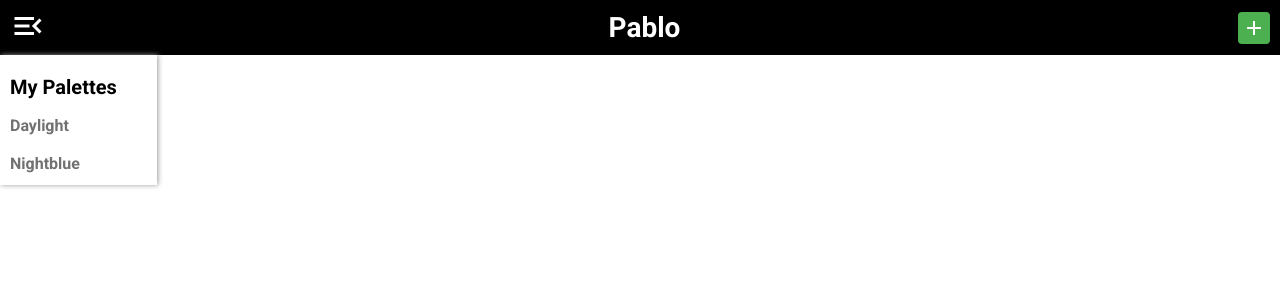
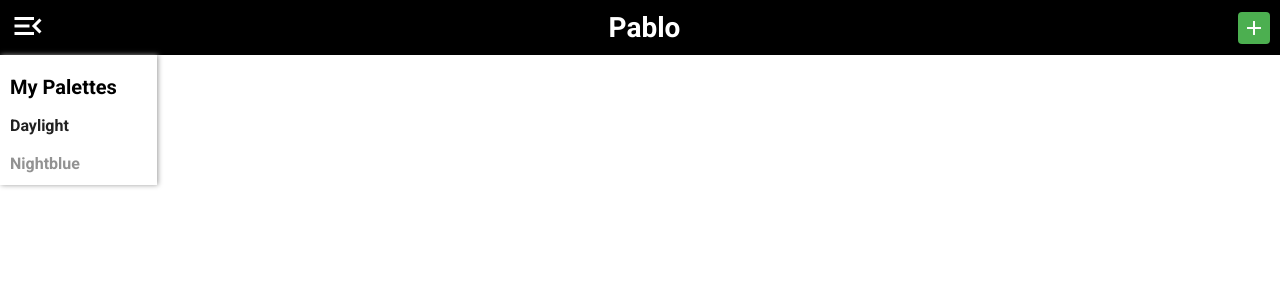
Before and after one commit to ajsaraujo/pablo, an Angular app: page / in a window 1280 px wide. Shown: the top 300 px of the page. Built offline with nearby package versions, Linux system fonts and the light colour scheme.

Commit message:
Change active palette

```diff
--- a/src/app/components/sidebar/sidebar/sidebar.component.css
+++ b/src/app/components/sidebar/sidebar/sidebar.component.css
@@ -14,11 +14,15 @@
   margin-bottom: 5px;
   cursor: pointer;
   font-weight: bold;
-  color: #717171;
+  color: #929292;
 }
 
 li:hover {
   color: #4caf50;
+}
+
+.active {
+  color: #212121;
 }
 
 .container {
--- a/src/app/components/sidebar/sidebar/sidebar.component.html
+++ b/src/app/components/sidebar/sidebar/sidebar.component.html
@@ -1,7 +1,7 @@
 <div class="container" *ngIf="sidebarService.isVisible" [@slide]>
   <h1>My Palettes</h1>
   <ul>
-    <li *ngFor="let palette of paletteService.palettes">
+    <li *ngFor="let palette of paletteService.palettes" [class]="getListItemClass(palette)" (click)="changeActivePalette(palette)">
       {{ palette.name }}
     </li>
   </ul>
--- a/src/app/components/sidebar/sidebar/sidebar.component.ts
+++ b/src/app/components/sidebar/sidebar/sidebar.component.ts
@@ -2,6 +2,7 @@
 import { animate, style, transition, trigger } from '@angular/animations';
 import { PaletteService } from 'src/app/services/palette.service';
 import { SidebarService } from 'src/app/services/sidebar.service';
+import { Palette } from 'src/app/models/palette';
 
 @Component({
   selector: 'app-sidebar',
@@ -24,4 +25,16 @@
     public paletteService: PaletteService,
     public sidebarService: SidebarService
   ) {}
+
+  changeActivePalette(palette: Palette) {
+    this.paletteService.activePalette = palette;
+  }
+
+  getListItemClass(palette: Palette) {
+    if (this.paletteService.isActive(palette)) {
+      return 'active';
+    }
+
+    return '';
+  }
 }
--- a/src/app/services/palette.service.ts
+++ b/src/app/services/palette.service.ts
@@ -6,4 +6,9 @@
 })
 export class PaletteService {
   palettes = [new Palette('Daylight'), new Palette('Nightblue')];
+  activePalette = this.palettes[0];
+
+  isActive(palette: Palette): boolean {
+    return this.activePalette === palette;
+  }
 }
```
